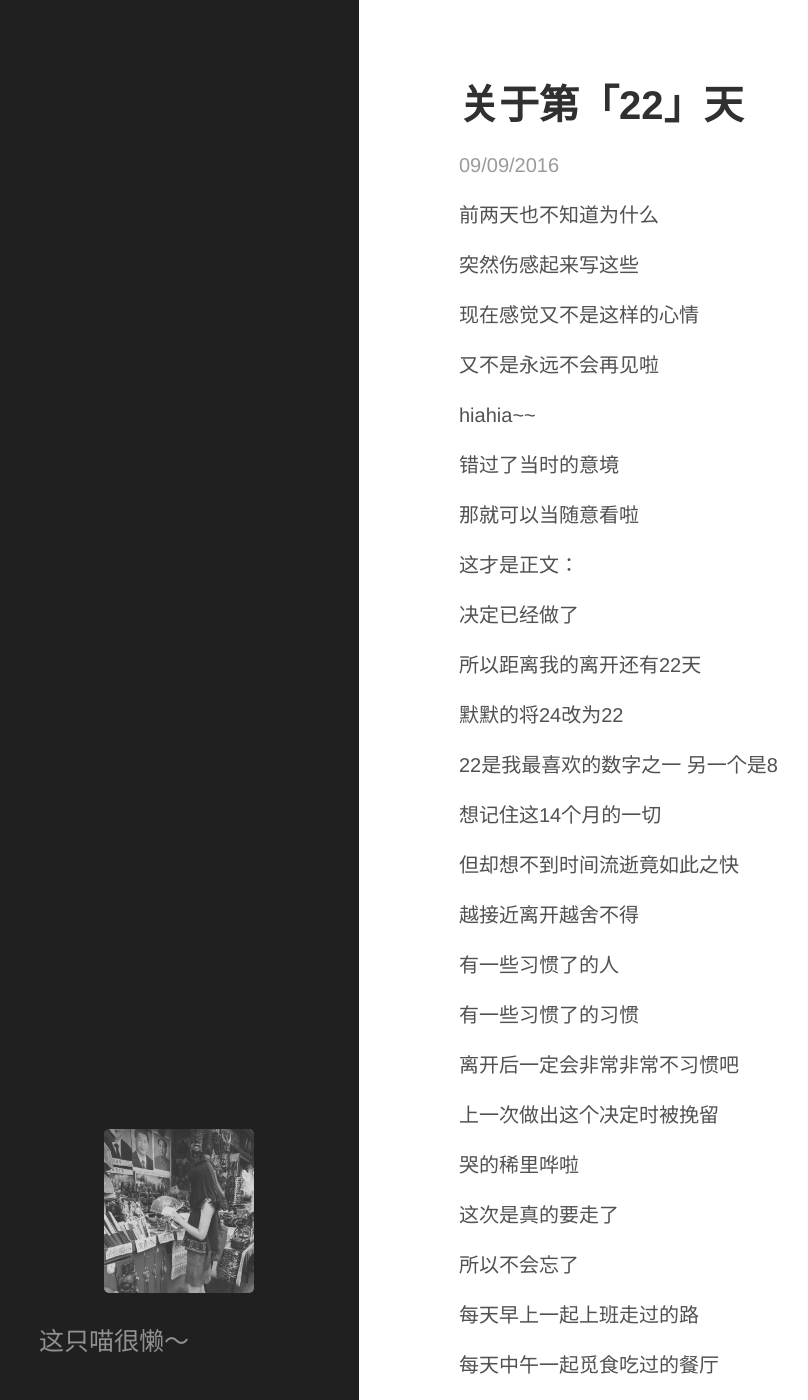
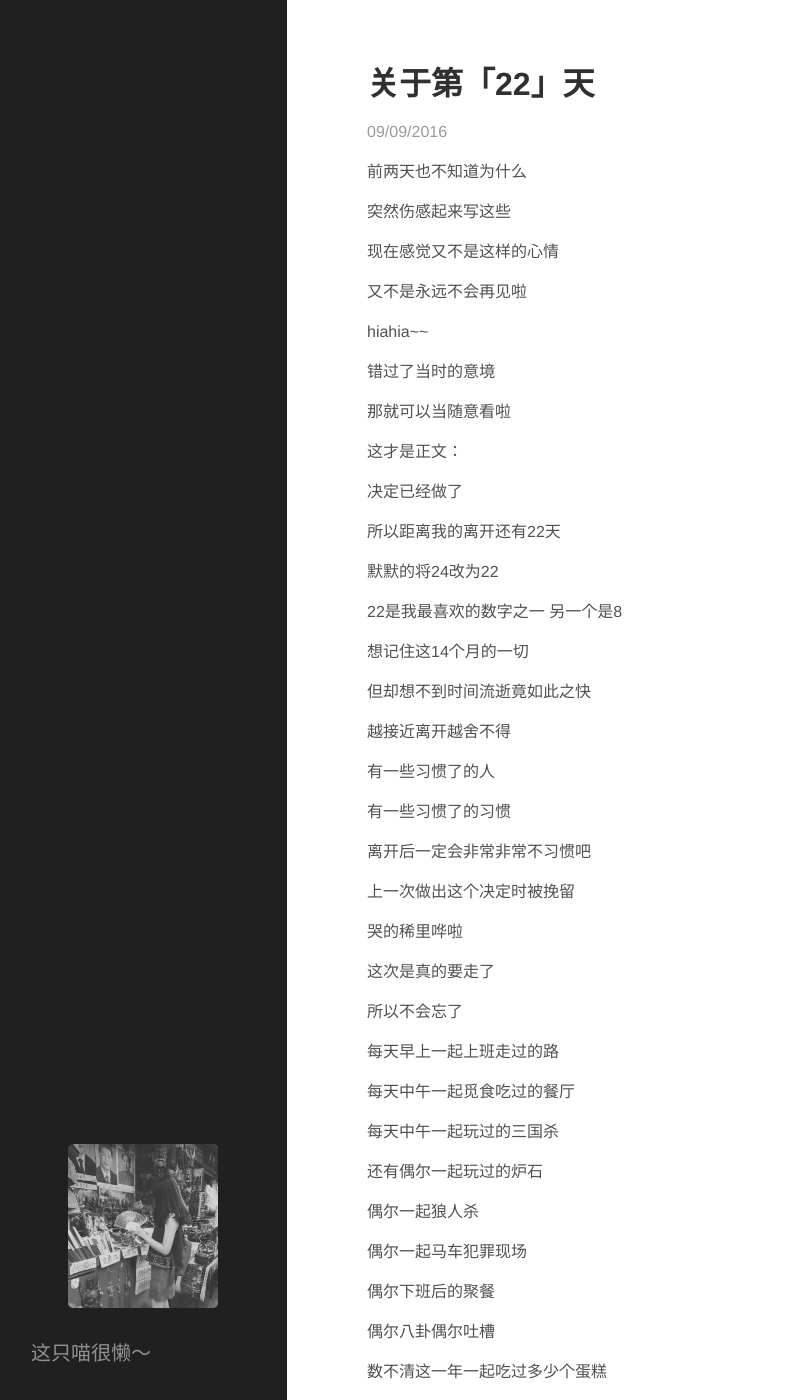
Before and after one commit to AmyJingJing/AmyJingJing.github.io, a Jekyll site: the page built from _posts/2016/2016-09-09-关于22.markdown, in a window 1280 px wide and 1400 px high. Shown: the whole window, without its empty margins (1-809 px from the left). Built offline with Jekyll 4.4.1, drawn with Linux system fonts in a browser that asks for light colours.

Commit message:
change font-size

```diff
--- a/assets/css/blog/elements.css
+++ b/assets/css/blog/elements.css
@@ -28,7 +28,7 @@ html {
 }
 @media (min-width: 38em) {
   html {
-    font-size: 20px;
+    font-size: 16px;
   }
 }
 
--- a/assets/css/blog/labrador.css
+++ b/assets/css/blog/labrador.css
@@ -20,7 +20,7 @@ html {
 }
 @media (min-width: 58em) {
   html {
-    font-size: 20px;
+    font-size: 16px;
   }
 }
 .sidebar {
--- a/assets/css/labrador.scss
+++ b/assets/css/labrador.scss
@@ -32,12 +32,16 @@ $color_grey_dark: rgb(138, 138, 138);
 $h1_size: 28px;
 $h3_size: 24px;
 $h4_size: 16px;
-$p_size: 22px;
+$p_size: 16px;
 $p_size_quote: 32px;
 $p_size_footer: 18px;
 $a_26: 26px;
 $author_size: 11px;
 $base-font-weight: initial;
+
+.post p{
+  font-size: 16px;
+}
 
 @import
 		"base",
--- a/assets/css/sass/_base.scss
+++ b/assets/css/sass/_base.scss
@@ -16,7 +16,11 @@ a { text-decoration: none; color: $color_black; }
 h1 { font-size: $h1_size; }
 h3 { font-size: $h3_size; }
 h4 { font-size: $h4_size; }
-p { font-size: $p_size; }
+p { font-size: 16px; }
+
+.post p{
+  font-size: 16px;
+}
 
 // Center element vertically
 .outer-vertical {
```
Also changed, not shown: 4 other files.
